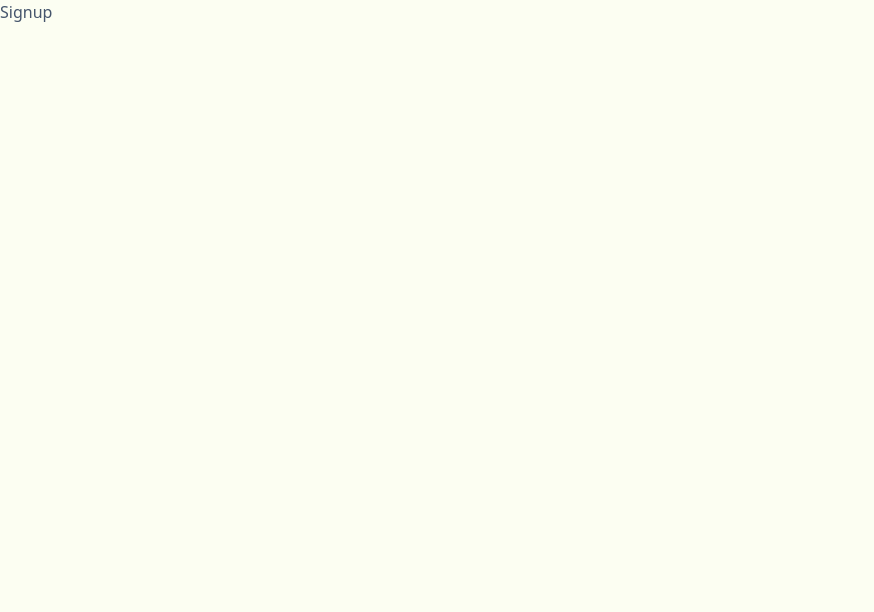
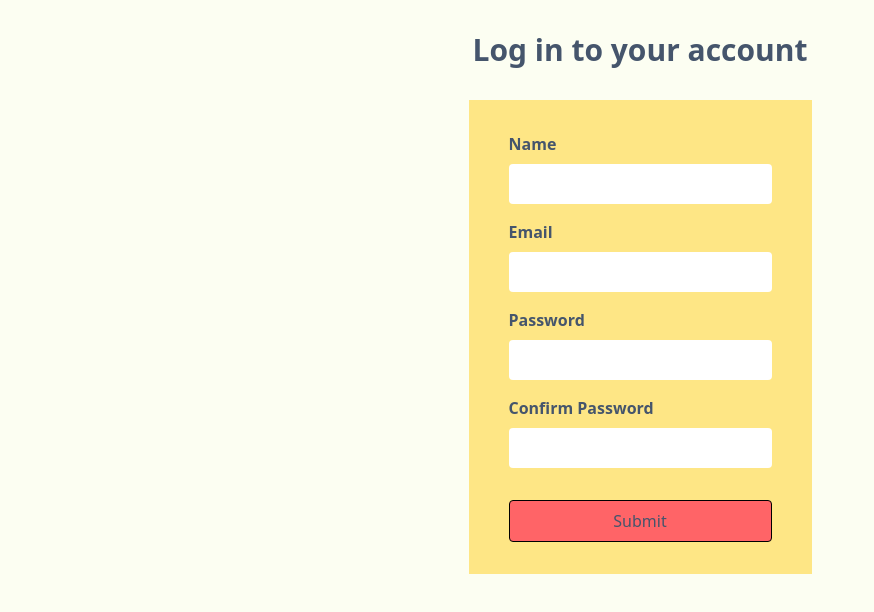
Before and after one commit to Learnathon-By-Geeky-Solutions/not-found, a React (Vite) app in the folder client/: page /signup in a window 1280 px wide. Shown: the top 612 px of the page, without its empty margins (0-874 px from the left). Built offline with nearby package versions, Linux system fonts and the light colour scheme; no server answers.

Commit message:
feat: add signup page

```diff
--- a/client/src/lib/api.js
+++ b/client/src/lib/api.js
@@ -1,8 +1,9 @@
 import API from '../config/apiClient'
 
 export const login = async data => API.post("auth/login", data);
+export const signup = async data => API.post("auth/signup", data);
 
 
-
+export const getUnassignedRole = async () => API.get("/role/unassigned");
 
 export const profile = async () => API.get("user/profile");
--- a/client/src/pages/Login.jsx
+++ b/client/src/pages/Login.jsx
@@ -5,6 +5,8 @@ import { login } from "../lib/api";
 const Login = () => {
     const [email, setEmail] = useState("");
     const [password, setPassword] = useState("");
+    const [errors, setErrors] = useState([]);
+    const [error, setError] = useState("");
     const navigate = useNavigate();
     const handleSubmit = async (event) => {
         event.preventDefault();
@@ -16,7 +18,14 @@ const Login = () => {
                 navigate('/');
             }
         } catch (error) {
-            console.log(error.response.data.errors);
+            if(error.response.data.errors) {
+                setErrors(error.response.data.errors);
+                setError("");
+             }
+             else {
+                setError(error.response.data.message);
+                setErrors([]);
+             }
         }
     }
 
@@ -34,7 +43,8 @@ const Login = () => {
                 <label htmlFor="password" className="font-semibold">Password</label>
                 <input type="password" id="password" name="password" className="px-4 py-2 bg-white rounded" value={password} onChange={(e) => setPassword(e.target.value)}/>
             </div>
-
+            {error && <p className="text-red-400">{error}</p>}
+            {errors && errors.map(err => <p key={err.path} className="text-red-400">{err.message}</p>)}
             <button type="submit"  className="cursor-pointer border border-black py-2 rounded bg-red-400 mt-4">Submit</button>
         </form>
     </div>
--- a/client/src/pages/Signup.jsx
+++ b/client/src/pages/Signup.jsx
@@ -1,7 +1,68 @@
+import { useEffect, useState } from "react";
+import { useNavigate } from 'react-router'
+import { getUnassignedRole, signup } from "../lib/api";
 
 const Signup = () => {
-  return (
-    <div>Signup</div>
+    const [name, setName] = useState("");
+    const [email, setEmail] = useState("");
+    const [password, setPassword] = useState("");
+    const [confirmPassword, setConfirmPassword] = useState("");
+    const [unassignedRole, setUnassignedRole] = useState("");
+    useEffect(() => {
+        const fetchUnassignedRole = async () => {
+          try {
+            const { data } = await getUnassignedRole();
+            setUnassignedRole(data.unassignedRole._id);
+          } catch (error) {
+            console.log(error.response.data.message);
+          }
+        }
+        fetchUnassignedRole();
+      }, []);
+
+    const navigate = useNavigate();
+    const handleSubmit = async (event) => {
+        event.preventDefault();
+        try {
+            const response = await signup({name, email, password, confirmPassword, nid_picture: "Dummy", role: unassignedRole});
+            if(response && response.data.success) {
+                setEmail("");
+                setPassword("");
+                navigate('/login');
+            }
+        } catch (error) {
+            console.log(error.response.data.errors);
+        }
+    }
+
+
+    return (
+    <div className="flex flex-col items-center pt-8">
+        <h1 className="text-3xl font-bold">Log in to your account</h1>
+        <form onSubmit={handleSubmit} className="flex flex-col space-y-4 my-8 bg-amber-200 px-10 py-8">
+            <div className="flex flex-col space-y-2">
+                <label htmlFor="name" className="font-semibold">Name</label>
+                <input type="text" id="name" name="name" className="px-4 py-2 bg-white rounded" value={name} onChange={(e) => setName(e.target.value)}/>
+            </div>
+
+            <div className="flex flex-col space-y-2">
+                <label htmlFor="email" className="font-semibold">Email</label>
+                <input type="email" id="email" name="email" className="px-4 py-2 bg-white rounded" value={email} onChange={(e) => setEmail(e.target.value)}/>
+            </div>
+
+            <div className="flex flex-col space-y-2">
+                <label htmlFor="password" className="font-semibold">Password</label>
+                <input type="password" id="password" name="password" className="px-4 py-2 bg-white rounded" value={password} onChange={(e) => setPassword(e.target.value)}/>
+            </div>
+
+            <div className="flex flex-col space-y-2">
+                <label htmlFor="confirmPassword" className="font-semibold">Confirm Password</label>
+                <input type="password" id="confirmPassword" name="confirmPassword" className="px-4 py-2 bg-white rounded" value={confirmPassword} onChange={(e) => setConfirmPassword(e.target.value)}/>
+            </div>
+
+            <button type="submit"  className="cursor-pointer border border-black py-2 rounded bg-red-400 mt-4">Submit</button>
+        </form>
+    </div>
   )
 }
 
```
